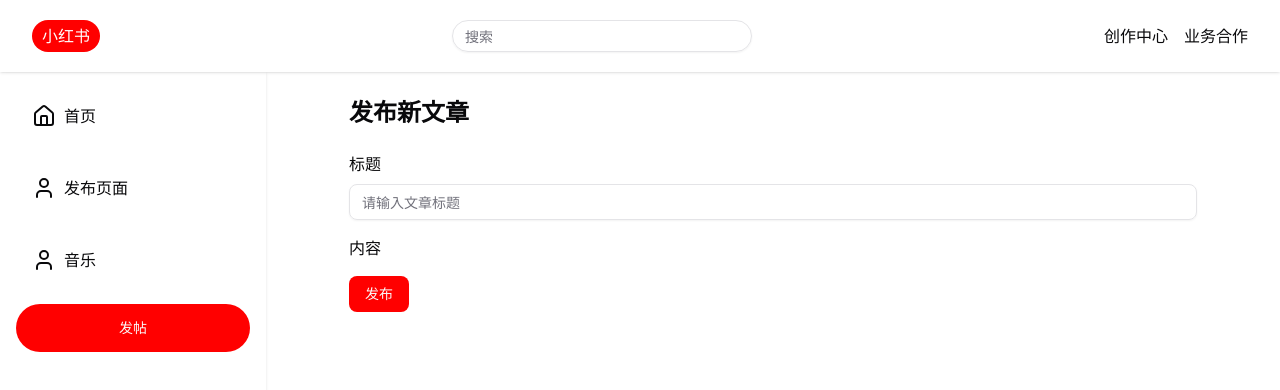
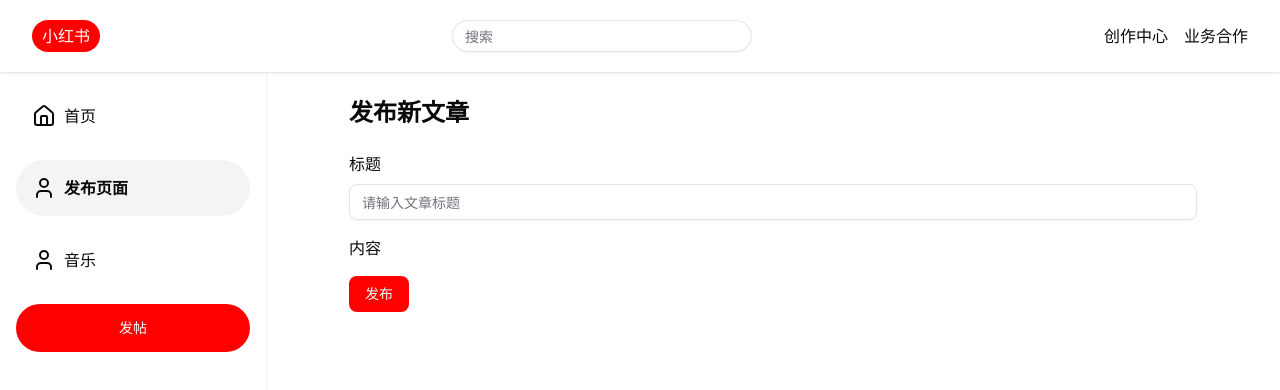
Before and after one commit to jscsvip/rednote, a Next.js app: page /publish in a window 1280 px wide. Shown: the top 390 px of the page. Built offline with nearby package versions, Linux system fonts and the light colour scheme.

Commit message:
feat: 将布局中的头部与侧边栏抽离出来成client组件

```diff
--- a/app/layout.tsx
+++ b/app/layout.tsx
@@ -1,10 +1,12 @@
+
 import type { Metadata } from "next";
 import { Geist, Geist_Mono } from "next/font/google";
 import "./globals.css";
-import { Button } from "@/components/ui/button";
-import Link from "next/link";
-import { HomeIcon, PlusIcon, UserIcon } from "lucide-react";
-import { Input } from "@/components/ui/input";
+// Link and Input might not be needed here anymore
+// import Link from "next/link";
+// import { Input } from "@/components/ui/input";
+import { SidebarNav } from "@/components/layout/SidebarNav";
+import { Header } from "@/components/layout/Header"; // Import the new Header component
 
 const geistSans = Geist({
   variable: "--font-geist-sans",
@@ -16,6 +18,7 @@ const geistMono = Geist_Mono({
   subsets: ["latin"],
 });
 
+// Metadata can likely be moved out if layout becomes a server component again
 export const metadata: Metadata = {
   title: "Create Next App",
   description: "Generated by create next app",
@@ -29,57 +32,19 @@ export default function RootLayout({
   return (
     <html lang="en">
       <body
-        // Add overflow-hidden class
         className={`${geistSans.variable} ${geistMono.variable} antialiased overflow-hidden`}
       >
-        {/* Add fixed header */}
-        {/* Update header className */}
-        <header className="fixed top-0 w-full shadow bg-background h-[72px] px-8 flex items-center justify-between z-10">
-          <div className="bg-primary-500 w-[68px] h-[32px] bg-primary text-white rounded-full flex items-center justify-center cursor-pointer">
-            <Link href="/">小红书</Link>
+        {/* Use the new Header component */}
+        <Header />
+        {/* Removed the old header block */}
+
+        {/* Add main content area with flex layout */}
+        <main className="flex h-[calc(100vh_-_72px)] mt-[72px]">
+          {/* Sidebar container */}
+          <div className="h-full w-[266px] bg-background shadow">
+            <SidebarNav />
           </div>
-          <Input
-            placeholder="搜索"
-            className="w-[300px] h-[32px] rounded-full focus-visible:ring-0 focus-visible:ring-shadow-none focus-visible:outline-none"
-          />
-          <div className="flex items-center gap-4">
-            <Link href="/">创作中心</Link>
-            <Link href="/">业务合作</Link>
-          </div>
-        </header>
-        {/* Add main content area with flex layout */}
-        {/* Change pt-[72px] to mt-[72px] */}
-        <main className="flex h-[calc(100vh_-_72px)] mt-[72px]">
-          {/* Add sidebar */}
-          {/* Update sidebar content and add h-full */}
-          <div className="h-full w-[266px] bg-background shadow">
-            <div className="text-primary-500 flex flex-col items-start justify-center gap-4 mt-4 px-4">
-              <Link
-                href="/"
-                className="flex items-center gap-2 hover:bg-muted rounded-full w-full p-4"
-              >
-                <HomeIcon /> 首页
-              </Link>
-              <Link
-                href="/publish"
-                className="flex items-center gap-2 hover:bg-muted rounded-full w-full p-4"
-              >
-                <UserIcon /> 发布页面
-              </Link>
-              <Link
-                href="/music"
-                className="flex items-center gap-2 hover:bg-muted rounded-full w-full p-4"
-              >
-                <UserIcon /> 音乐
-              </Link>
-              <Button className="flex items-center gap-2 hover:bg-primary/50 rounded-full w-full h-[48px]">
-                发帖
-              </Button>
-          </div>
-            {/* Remove previous span and div */}
-          </div>
-          {/* Main content area that takes remaining space */}
-          {/* Add h-full and overflow-y-auto */}
+          {/* Main content area */}
           <div className="flex-1 h-full overflow-y-auto">{children}</div>
         </main>
       </body>
--- a/app/music/layout.tsx
+++ b/app/music/layout.tsx
@@ -17,7 +17,7 @@ interface ExamplesLayoutProps {
 export default function ExamplesLayout({ children }: ExamplesLayoutProps) {
   return (
 
-        <div className="container relative">
+        <div className="relative">
           <section>
             <div className="overflow-hidden rounded-[0.5rem] border bg-background shadow">
               {children}
--- /dev/null
+++ b/components/layout/Header.tsx
@@ -0,0 +1,23 @@
+import Link from "next/link";
+import { Input } from "@/components/ui/input";
+
+export function Header() {
+  return (
+    <header className="fixed top-0 w-full shadow bg-background h-[72px] px-8 flex items-center justify-between z-10">
+      {/* Logo */}
+      <div className="bg-primary-500 w-[68px] h-[32px] bg-primary text-white rounded-full flex items-center justify-center cursor-pointer">
+        <Link href="/">小红书</Link>
+      </div>
+      {/* Search Input */}
+      <Input
+        placeholder="搜索"
+        className="w-[300px] h-[32px] rounded-full focus-visible:ring-0 focus-visible:ring-shadow-none focus-visible:outline-none"
+      />
+      {/* Right Links */}
+      <div className="flex items-center gap-4">
+        <Link href="/">创作中心</Link>
+        <Link href="/">业务合作</Link>
+      </div>
+    </header>
+  );
+}
--- /dev/null
+++ b/components/layout/SidebarNav.tsx
@@ -0,0 +1,49 @@
+"use client"; // Mark as Client Component
+
+import Link from "next/link";
+import { usePathname } from "next/navigation";
+import { HomeIcon, UserIcon } from "lucide-react"; // Assuming PlusIcon is for the Button
+import { Button } from "@/components/ui/button";
+
+export function SidebarNav() {
+  const pathname = usePathname(); // Get current pathname
+
+  return (
+    <div className="flex flex-col items-start justify-center gap-4 mt-4 px-4">
+      <Link
+        href="/"
+        className={`flex items-center gap-2 rounded-full w-full p-4 ${
+          pathname === "/"
+            ? "bg-muted text-primary-500 font-semibold" // Active style
+            : "hover:bg-muted text-primary-500" // Default style
+        }`}
+      >
+        <HomeIcon /> 首页
+      </Link>
+      <Link
+        href="/publish"
+        className={`flex items-center gap-2 rounded-full w-full p-4 ${
+          pathname === "/publish"
+            ? "bg-muted text-primary-500 font-semibold" // Active style
+            : "hover:bg-muted text-primary-500" // Default style
+        }`}
+      >
+        <UserIcon /> 发布页面
+      </Link>
+      <Link
+        href="/music"
+        className={`flex items-center gap-2 rounded-full w-full p-4 ${
+          pathname === "/music"
+            ? "bg-muted text-primary-500 font-semibold" // Active style
+            : "hover:bg-muted text-primary-500" // Default style
+        }`}
+      >
+        <UserIcon /> 音乐
+      </Link>
+      {/* Consider adding PlusIcon here if needed */}
+      <Button className="flex items-center justify-center gap-2 hover:bg-primary/80 rounded-full w-full h-[48px]">
+        发帖
+      </Button>
+    </div>
+  );
+}
```
